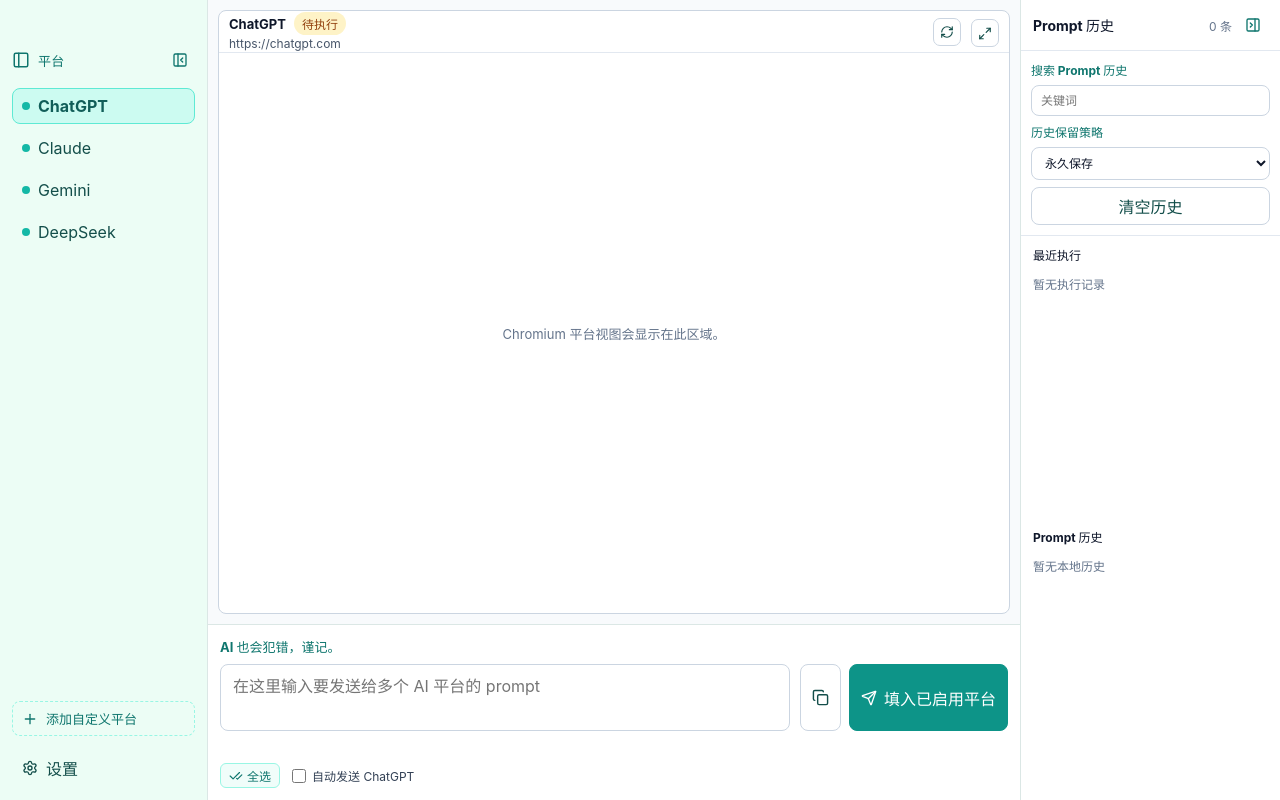
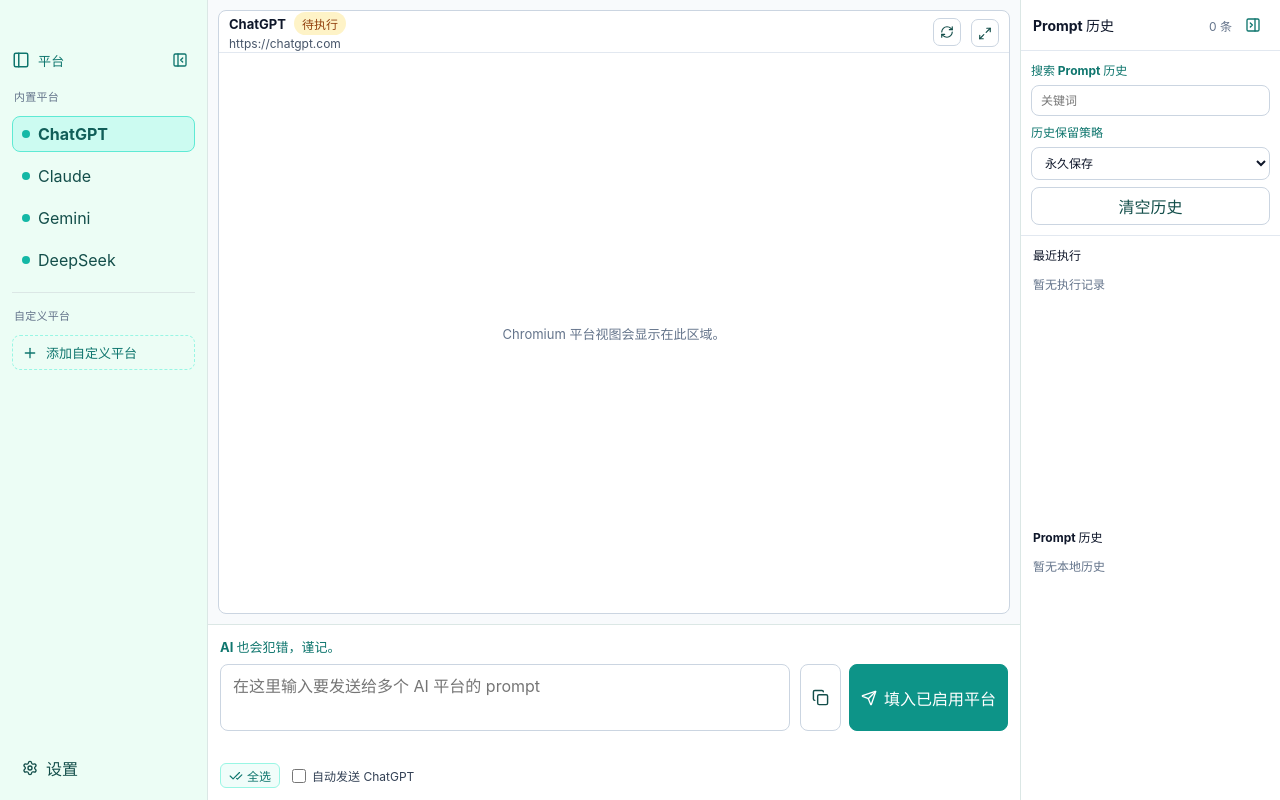
Before and after one commit to AGou-ops/multi-AI-Chat, a React (Vite) app: page / in a window 1280 px wide. Built offline with nearby package versions, Linux system fonts and the light colour scheme.

Commit message:
feat(sidebar): add section labels and divider between built-in and custom platforms

```diff
--- a/src/renderer/App.tsx
+++ b/src/renderer/App.tsx
@@ -579,6 +579,7 @@
           </button>
         </div>
 
+        <span className="rail-section-label">内置平台</span>
         <ul className="platform-list" aria-label="内置平台">
           {builtInPlatforms.map((platform) => (
             <li key={platform.id}>
@@ -595,7 +596,9 @@
           ))}
         </ul>
 
-        {customPlatforms.length > 0 ? (
+        <hr className="rail-divider" />
+        <span className="rail-section-label">自定义平台</span>
+        {customPlatforms.length > 0 && (
           <ul className="platform-list" aria-label="自定义平台">
             {customPlatforms.map((platform) => (
               <li key={platform.id} className="custom-platform-item">
@@ -620,13 +623,14 @@
               </li>
             ))}
           </ul>
-        ) : null}
+        )}
 
         <button className="rail-add" type="button" aria-label="添加自定义平台" onClick={openAddForm}>
           <Plus aria-hidden="true" size={16} />
           <span>添加自定义平台</span>
         </button>
 
+        <div className="rail-spacer" />
         {!focusedPlatformId && enabledPlatforms.length > 1 ? (
           <div className="rail-layout-mode" role="group" aria-label="布局模式">
             <span className="rail-layout-mode-label">布局模式</span>
--- a/src/renderer/styles.css
+++ b/src/renderer/styles.css
@@ -169,7 +169,6 @@
 
 .platform-list {
   display: flex;
-  flex: 1;
   flex-direction: column;
   gap: 6px;
   margin: 0;
@@ -908,6 +907,32 @@
   color: #dc2626;
 }
 
+.rail-section-label {
+  display: block;
+  padding: 0 2px;
+  color: #64748b;
+  font-size: 11px;
+  font-weight: 600;
+  letter-spacing: 0.02em;
+  text-transform: uppercase;
+}
+
+.rail-divider {
+  width: 100%;
+  height: 0;
+  margin: 2px 0;
+  border: none;
+  border-top: 1px solid #dbe7e5;
+}
+
+.app-shell[data-theme="dark"] .rail-divider {
+  border-top-color: #334155;
+}
+
+.rail-spacer {
+  flex: 1;
+}
+
 .rail-add {
   display: flex;
   align-items: center;
```
